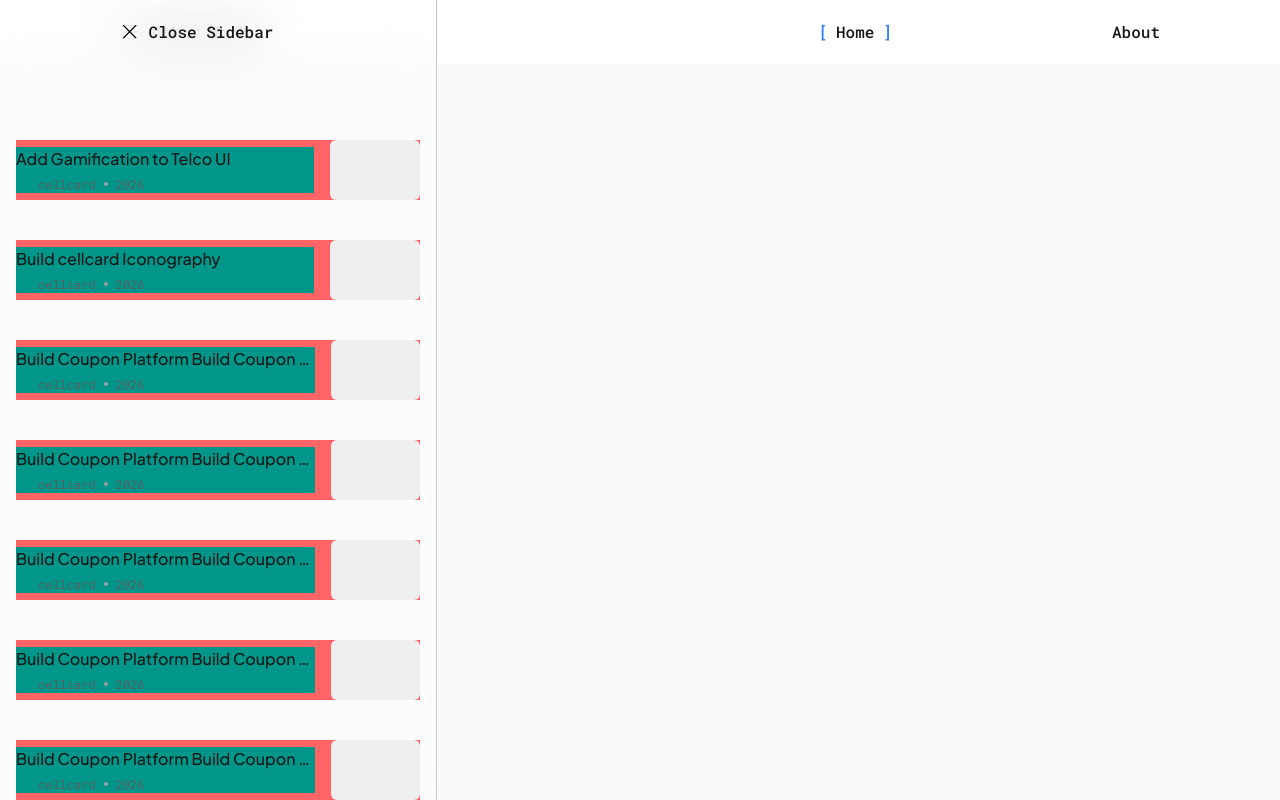
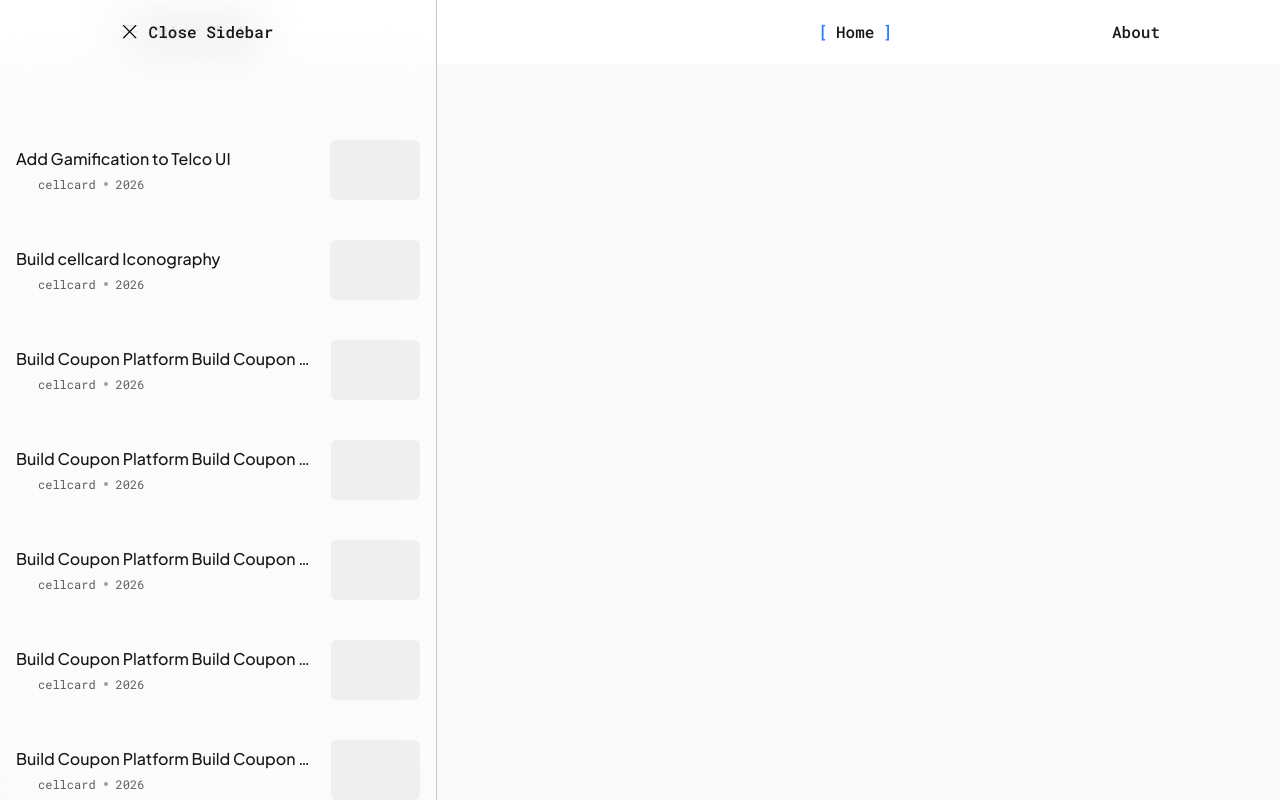
Before and after one commit to nicorobin28/portfolio-rafirahmanda-client-tekno-kreatif, a Next.js app: page / in a window 1280 px wide. Both pictures are taken after a click on the button "Other Works". Built offline with nearby package versions, Linux system fonts and the light colour scheme.

Commit message:
fix size navbar & sidebar

```diff
--- a/app/component/navbarProductDetail.tsx
+++ b/app/component/navbarProductDetail.tsx
@@ -334,8 +334,8 @@ const navbarProductDetail = () => {
             <div className="absolute md:top-[120px] text-[#171718]  w-full">
               {dummyCard.map((item) => (
                 <div key={item.id} className="px-4 py-5 w-full">
-                  <div className="flex justify-center items-center w-full gap-[16px] cursor-pointer group bg-red-400">
-                    <div className="flex flex-col md:w-[299px] w-full h-full gap-[4px] group-hover:underline group-hover:gap-[4px] bg-teal-600">
+                  <div className="flex justify-between items-center w-full gap-[16px] cursor-pointer group ">
+                    <div className="flex flex-col md:w-[299px] w-[285px] h-full gap-[4px] group-hover:underline group-hover:gap-[4px] ">
                       <h1 className="font-jakarta font-medium text-[16px] w-full text-left truncate ">
                         {item.title}
                       </h1>
@@ -359,7 +359,7 @@ const navbarProductDetail = () => {
                       </div>
 
                       <div className="hidden group-hover:flex hover:underline items-center gap-[2px]">
-                        <p className="text-[12px] font-medium">Read More</p>
+                        <p className="text-xs font-medium">Read More</p>
                         <svg
                           width="11"
                           height="11"
@@ -374,7 +374,7 @@ const navbarProductDetail = () => {
                         </svg>
                       </div>
                     </div>
-                    <div className="w-22.5 h-15 rounded-[6px] bg-[#EFEFF0]"></div>
+                    <div className="w-[90px] h-[60px] rounded-[6px] bg-[#EFEFF0]"></div>
                   </div>
                 </div>
               ))}
```
